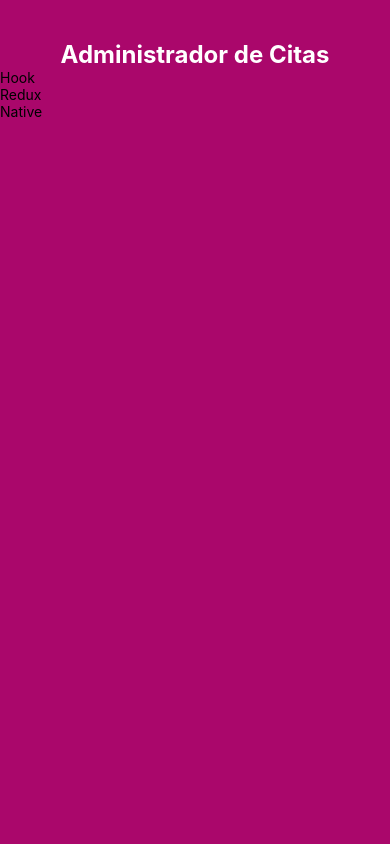
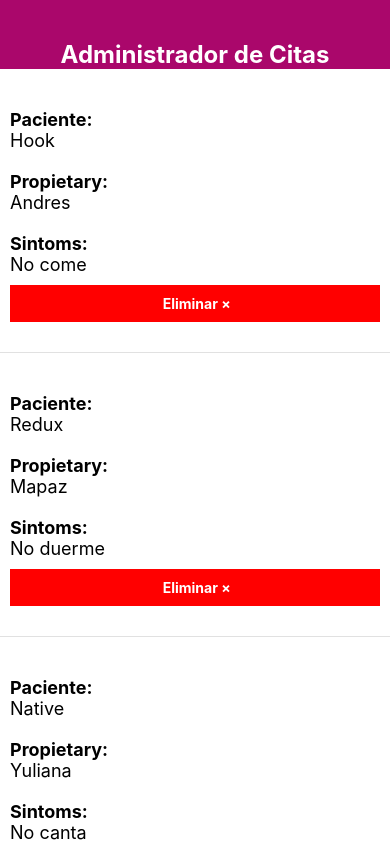
Before and after one commit to andresdavidsv/dates, a React Native app: screen / in a window 390 px wide. Built offline with nearby package versions, Linux system fonts and the light colour scheme.

Commit message:
:sparkles: First Component

```diff
--- a/App.js
+++ b/App.js
@@ -8,6 +8,7 @@
 
 import React, {useState} from 'react';
 import {StyleSheet, Text, View, FlatList} from 'react-native';
+import Date from './src/components/Dates';
 
 const App = () => {
   // Define state of dates
@@ -23,18 +24,9 @@ const App = () => {
         <Text style={styles.title}>Administrador de Citas</Text>
         <FlatList
           data={dates}
-          renderItem={({item}) => (
-            <View>
-              <Text>{item.pacient} </Text>
-            </View>
-          )}
+          renderItem={({item}) => <Date date={item} />}
           keyExtractor={date => date.id}
         />
-        {/* {dates.map(date => (
-          <View>
-            <Text>{date.pacient} </Text>
-          </View>
-        ))} */}
       </View>
     </>
   );
--- /dev/null
+++ b/src/components/Dates.js
@@ -0,0 +1,62 @@
+import React from 'react';
+import { StyleSheet, Text, View, TouchableHighlight } from 'react-native';
+
+const Date = ({ date }) => {
+  const modalDelete = () => {
+    console.log('Eliminar');
+  };
+  return (
+    <View style={styles.containerDate}>
+      <View>
+        <Text style={styles.label}>Paciente: </Text>
+        <Text style={styles.text}>{date.pacient} </Text>
+      </View>
+      <View>
+        <Text style={styles.label}>Propietary: </Text>
+        <Text style={styles.text}>{date.propietary} </Text>
+      </View>
+      <View>
+        <Text style={styles.label}>Sintoms: </Text>
+        <Text style={styles.text}>{date.sintoms} </Text>
+      </View>
+      <View>
+        <TouchableHighlight
+          onPress={() => modalDelete()}
+          style={styles.btnDelete}>
+          <Text style={styles.textDelete}> Eliminar &times;</Text>
+        </TouchableHighlight>
+      </View>
+    </View>
+  );
+};
+
+const styles = StyleSheet.create({
+  containerDate: {
+    backgroundColor: '#fff',
+    borderBottomColor: '#e1e1e1',
+    borderStyle: 'solid',
+    borderBottomWidth: 1,
+    paddingVertical: 20,
+    paddingHorizontal: 10,
+  },
+  label: {
+    fontWeight: 'bold',
+    fontSize: 18,
+    marginTop: 20,
+  },
+  text: {
+    fontSize: 18,
+  },
+  btnDelete: {
+    padding: 10,
+    backgroundColor: 'red',
+    marginVertical: 10,
+  },
+  textDelete: {
+    color: '#fff',
+    fontWeight: 'bold',
+    textAlign: 'center',
+  },
+});
+
+export default Date;
```
Also changed, not shown: .prettierrc.js.
